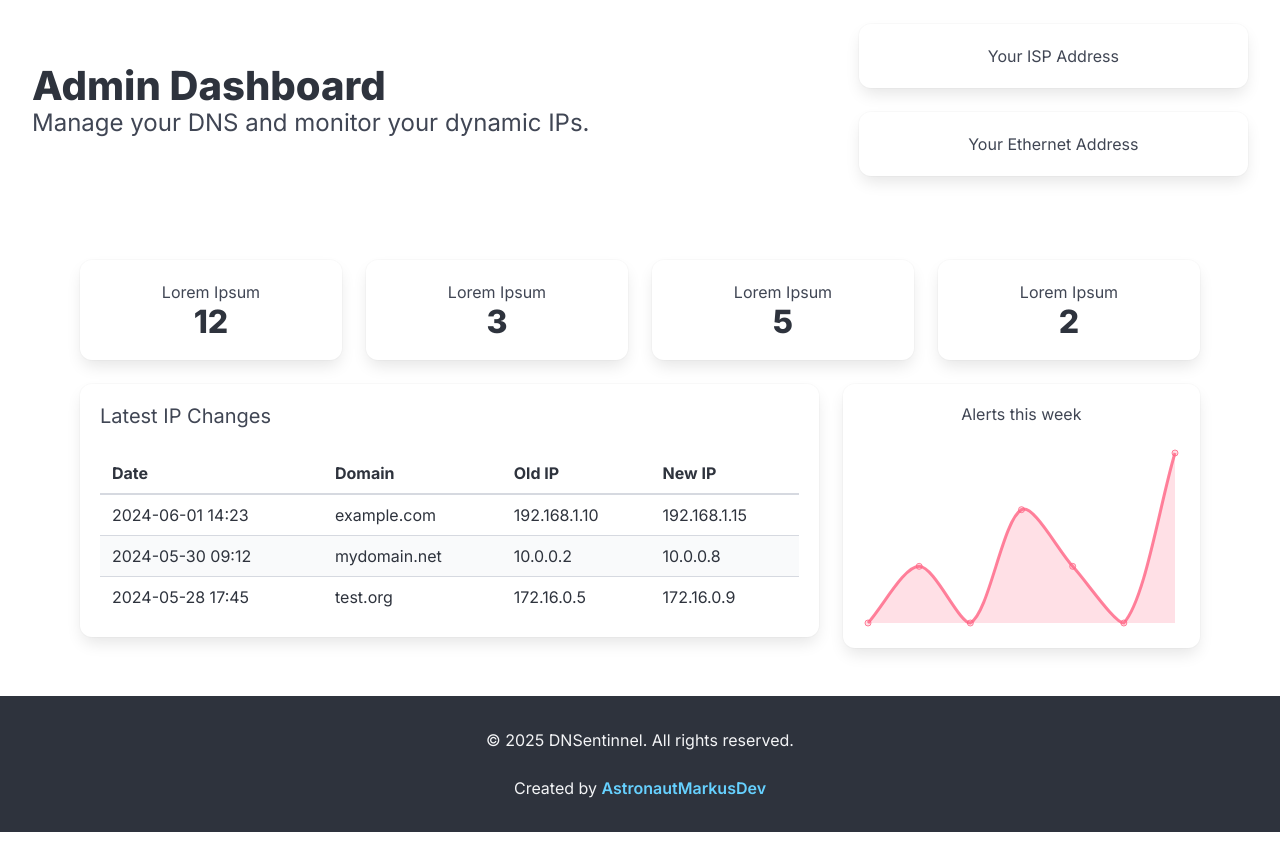
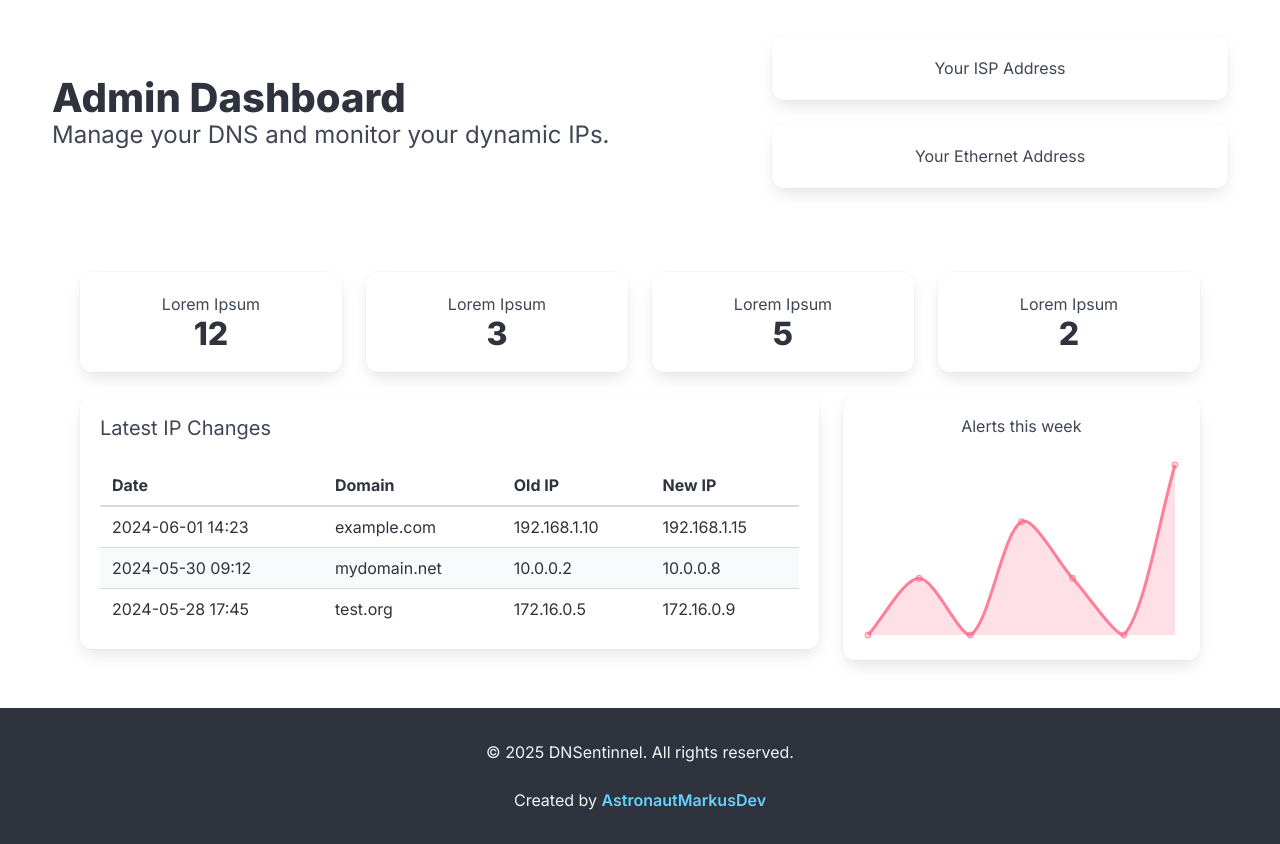
Before and after one commit to AstronautMarkus/DNSentinel, a Flask app: template dnsentinnel/app/templates/dashboard/home.html in a window 1280 px wide. Shown: the part 68-912 px from the top of the page. Run offline with Flask 3, Linux system fonts and the light colour scheme; the template is opened without the code that fills it, so the values that code supplies are empty.

Commit message:
refactor: modified first section in title and IPs list.

```diff
--- a/dnsentinnel/app/templates/dashboard/home.html
+++ b/dnsentinnel/app/templates/dashboard/home.html
@@ -2,12 +2,12 @@
 {% block title %}Dashboard{% endblock %}
 {% block content %}
 
-<div class="columns is-vcentered mb-5">
-  <div class="column is-two-thirds">
+<div class="columns is-vcentered mb-5" style="max-width: 1200px; margin: 0 auto;">
+  <div class="column is-three-fifths">
     <h1 class="title is-2">Admin Dashboard</h1>
     <p class="subtitle is-4">Manage your DNS and monitor your dynamic IPs.</p>
   </div>
-  <div class="column is-one-third">
+  <div class="column is-two-fifths">
     <div class="box has-text-centered">
       <p class="heading">Your ISP Address</p>
       <p class="title">{{ isp_ip }}</p>
```
